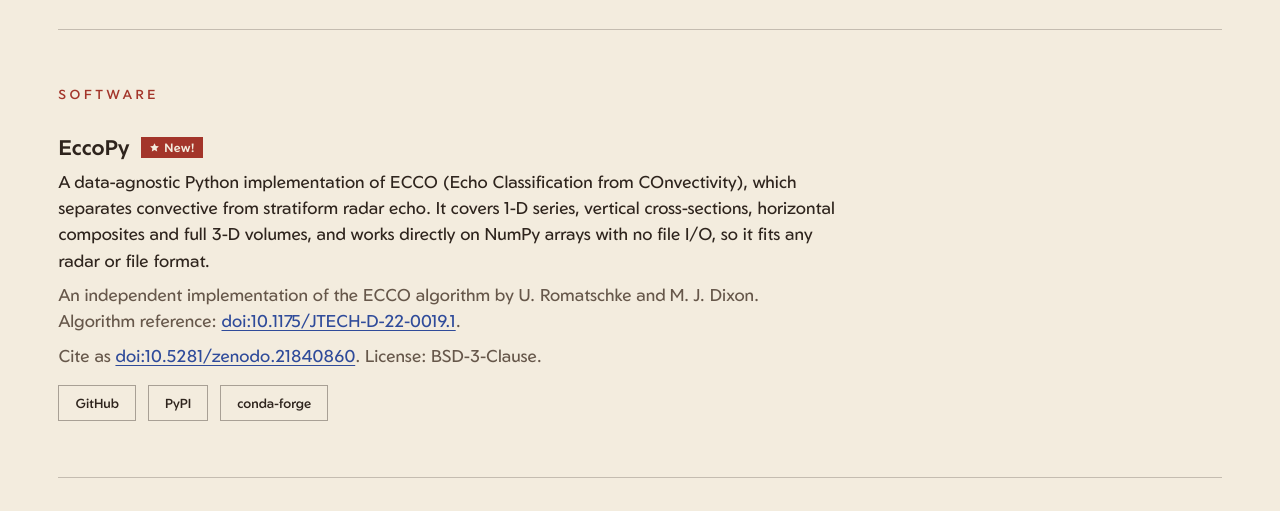
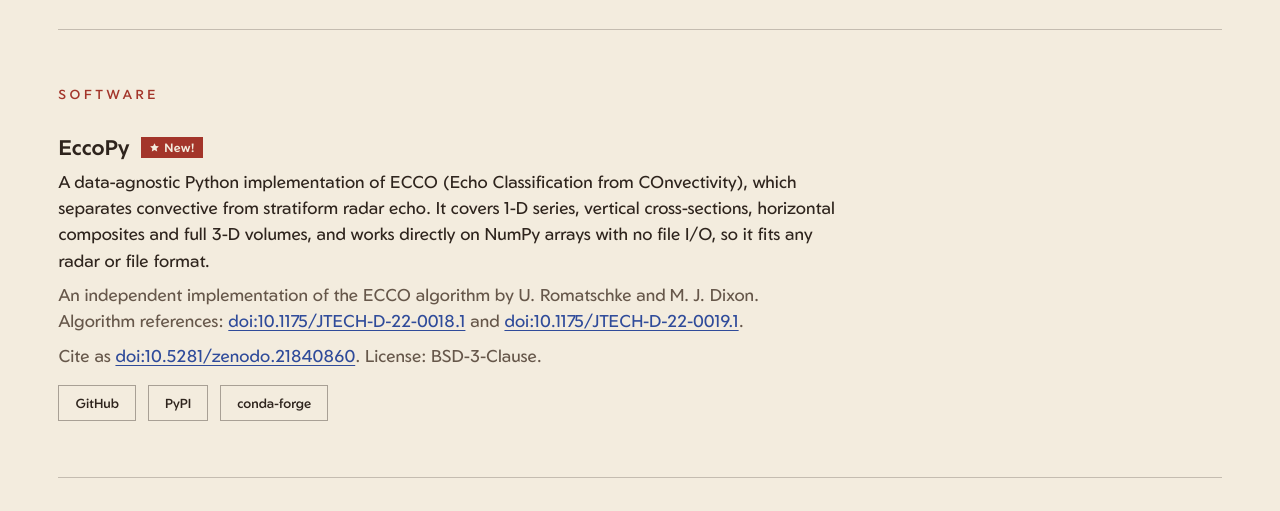
Before and after one commit to iancornejo/iancornejo.github.io, an Astro site: page /data-code in a window 1280 px wide. Shown: the part 289-800 px from the top of the page. Built offline with nearby package versions, Linux system fonts and the light colour scheme; Astro itself is replaced by a stand-in of ours.

Commit message:
Data + Code: cite both ECCO papers for EccoPy
reference_doi now takes one DOI or a list. EccoPy's entry cites Dixon and
Romatschke (2022, JTECH-D-22-0018.1) as well as Romatschke and Dixon (2022,
JTECH-D-22-0019.1), matching EccoPy's CITATION.cff and README.

Co-Authored-By: Claude Opus 5.5 <noreply@anthropic.com>
Claude-Session: https://claude.ai/code/session_01Muc7TsdQuPUr3NMnHRt2UZ

```diff
--- a/src/data/datacode.yaml
+++ b/src/data/datacode.yaml
@@ -15,7 +15,9 @@ software:
     doi: 10.5281/zenodo.21840860        # concept DOI (always the latest release)
     credit: >-
       An independent implementation of the ECCO algorithm by U. Romatschke and M. J. Dixon.
-    reference_doi: 10.1175/JTECH-D-22-0019.1
+    reference_doi:   # Dixon and Romatschke (2022), then Romatschke and Dixon (2022), as in EccoPy's CITATION.cff
+      - 10.1175/JTECH-D-22-0018.1
+      - 10.1175/JTECH-D-22-0019.1
     links:
       - label: GitHub
         url: https://github.com/iancornejo/EccoPy
--- a/src/lib/content.ts
+++ b/src/lib/content.ts
@@ -91,7 +91,9 @@ const DataCode = z.object({
       license: z.string().optional(),
       doi: z.string().optional(),
       credit: z.string().optional(),
-      reference_doi: z.string().optional(),
+      // One DOI or a list; shown as "Algorithm reference(s)" on the Data + Code page.
+      reference_doi: z.union([z.string(), z.array(z.string())]).optional()
+        .transform((v) => (v === undefined ? [] : Array.isArray(v) ? v : [v])),
       links: z.array(link).default([]),
     }),
   ),
--- a/src/pages/data-code.astro
+++ b/src/pages/data-code.astro
@@ -18,8 +18,8 @@ import { authorsHtml, datacode, newUntil } from "../lib/content";
           <li class="dc-item">
             <h3>{s.name}{until && <Badge kind="new" until={until} />}</h3>
             <p>{s.summary}</p>
-            {(s.credit || s.reference_doi) && (
-              <p class="muted">{s.credit}{s.reference_doi && <> Algorithm reference: <a href={`https://doi.org/${s.reference_doi}`}>doi:{s.reference_doi}</a>.</>}</p>
+            {(s.credit || s.reference_doi.length > 0) && (
+              <p class="muted">{s.credit}{s.reference_doi.length > 0 && <> Algorithm {s.reference_doi.length > 1 ? "references" : "reference"}:{" "}{s.reference_doi.map((d, i) => <>{i > 0 && (i === s.reference_doi.length - 1 ? " and " : ", ")}<a href={`https://doi.org/${d}`}>doi:{d}</a></>)}.</>}</p>
             )}
             <p class="muted">
               {s.doi && <>Cite as <a href={`https://doi.org/${s.doi}`}>doi:{s.doi}</a>. </>}
```
